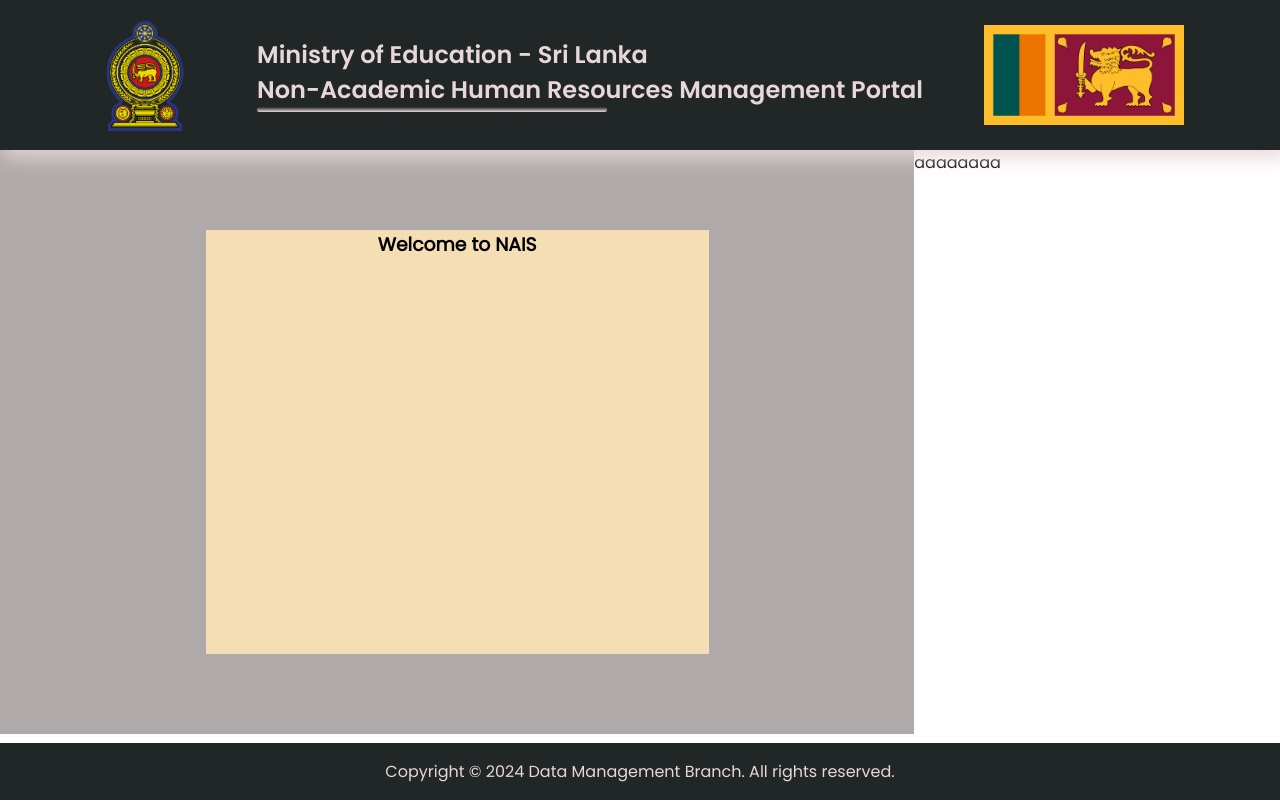
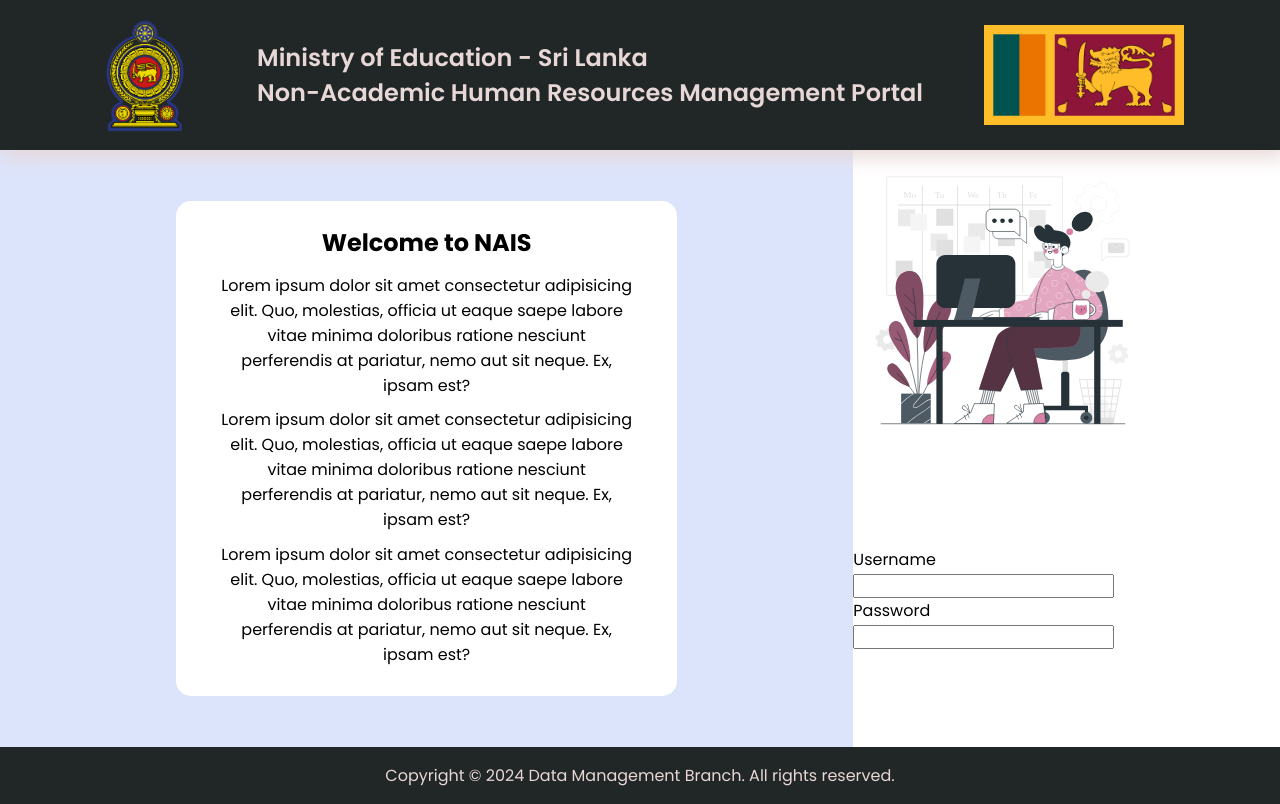
Before and after one commit to sluminda/MOE-NAIS, a website: page index.html in a window 1280 px wide. Drawn offline with Linux system fonts and the light colour scheme.

Commit message:
Updated Late

```diff
--- a/CSS/footer.css
+++ b/CSS/footer.css
@@ -1,6 +1,6 @@
 .footer {
   padding: 1rem 0;
-  position: fixed;
+  position: relative;
   bottom: 0;
   left: 0;
   right: 0;
--- a/CSS/header.css
+++ b/CSS/header.css
@@ -49,14 +49,14 @@
   font-family: var(--font-semibold);
 }
 
-.header .top_header::after {
+/* .header .top_header::after {
   content: "";
   width: 350px;
   height: 5px;
   background: linear-gradient(var(--black-color), var(--white-color));
   transition: width 0.3s ease;
   border-radius: 100vh;
-}
+} */
 
 .header .top_header h1,
 .header .top_header h2,
--- a/CSS/home.css
+++ b/CSS/home.css
@@ -1,19 +1,68 @@
 #body main {
   display: grid;
-  grid-template-columns: 5fr 2fr;
+  grid-template-columns: 4fr 2fr;
 }
 
+/*
+====================
+Home Left Side
+====================
+*/
 #body main .left {
-  background-color: rgb(175, 169, 169);
+  background-color: rgb(220, 228, 251);
   display: grid;
   grid-template-columns: repeat(6, 1fr);
-  padding: 5rem;
+  padding: 3.2rem;
 }
 
 #body main .left .box-1 {
+  display: grid;
+  grid-template-columns: repeat(2, 1fr);
   grid-column-start: 2;
   grid-column-end: 6;
   text-align: center;
-  height: 53vh;
-  background-color: wheat;
+  height: auto;
+  background-color: rgb(255, 255, 255);
+  border-radius: 15px;
+  padding: 1.5rem 2.5rem;
 }
+
+#body main .left .box-1 h2 {
+  font-family: pop-B;
+  grid-column: span 2;
+  padding: 0 0 0.5rem 0;
+}
+
+#body main .left .box-1 div {
+  grid-column: span 2;
+}
+#body main .left .box-1 div p {
+  padding: 0.3rem;
+}
+
+/*
+====================
+Home Right Side
+====================
+*/
+
+#body main .right {
+  display: grid;
+  grid-template-columns: repeat(2, 1fr);
+}
+
+#body main .right .box-2 {
+  grid-column: span 2;
+  text-align: center;
+  display: grid;
+}
+
+#body main .right .box-2 img {
+  width: 300px;
+}
+
+#body main .right .box-2 form {
+  grid-column: span 2;
+  /* display: grid;
+  grid-template-columns: repeat(2, 1fr); */
+}
--- a/index.html
+++ b/index.html
@@ -28,22 +28,37 @@
     </header>
   </section>
 
-
-
   <section id="body">
     <main>
       <article class="left">
         <div class="box-1">
-          <h3>Welcome to NAIS</h3>
+          <h2>Welcome to NAIS</h2>
+          <div>
+            <p>Lorem ipsum dolor sit amet consectetur adipisicing elit. Quo, molestias, officia ut eaque saepe labore
+              vitae minima doloribus ratione nesciunt perferendis at pariatur, nemo aut sit neque. Ex, ipsam est?</p>
+
+            <p>Lorem ipsum dolor sit amet consectetur adipisicing elit. Quo, molestias, officia ut eaque saepe labore
+              vitae minima doloribus ratione nesciunt perferendis at pariatur, nemo aut sit neque. Ex, ipsam est?</p>
+
+            <p>Lorem ipsum dolor sit amet consectetur adipisicing elit. Quo, molestias, officia ut eaque saepe labore
+              vitae minima doloribus ratione nesciunt perferendis at pariatur, nemo aut sit neque. Ex, ipsam est?</p>
+          </div>
         </div>
       </article>
-      <article class="right">
-        <div>aaaaaaaa</div>
-      </article>
+
+      <aside class="right">
+        <div class="box-2">
+          <img src="./Images/Body/login_logo.svg" alt="Login_logo">
+        </div>
+        <form action="" method="POST">
+          <label for="username">Username</label>
+          <input type="text" name="" id="username">
+          <label for="">Password</label>
+          <input type="text" name="" id="">
+        </form>
+      </aside>
     </main>
   </section>
-
-
 
   <section id="foot">
     <footer class="footer">
```
Also changed, not shown: Images/Body/login_logo.svg (added).
